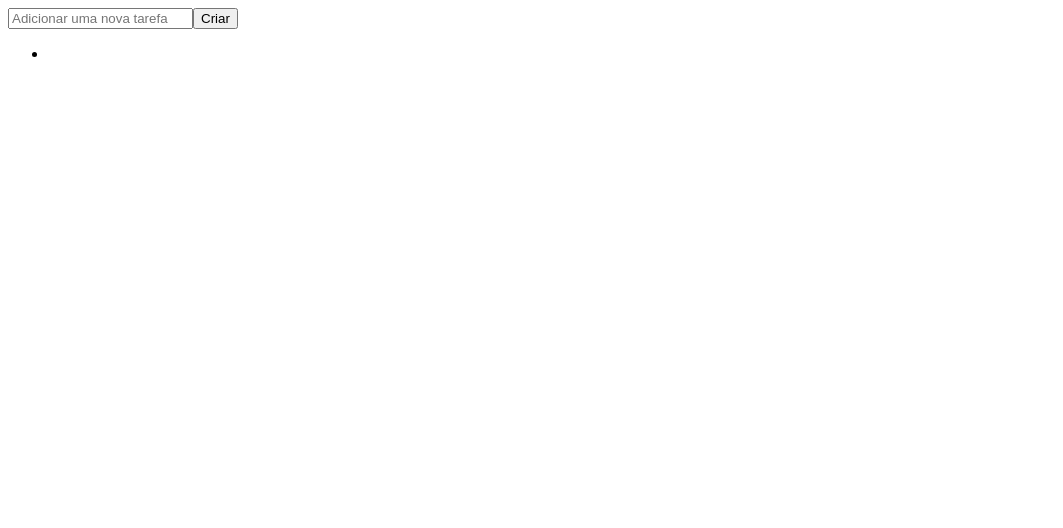
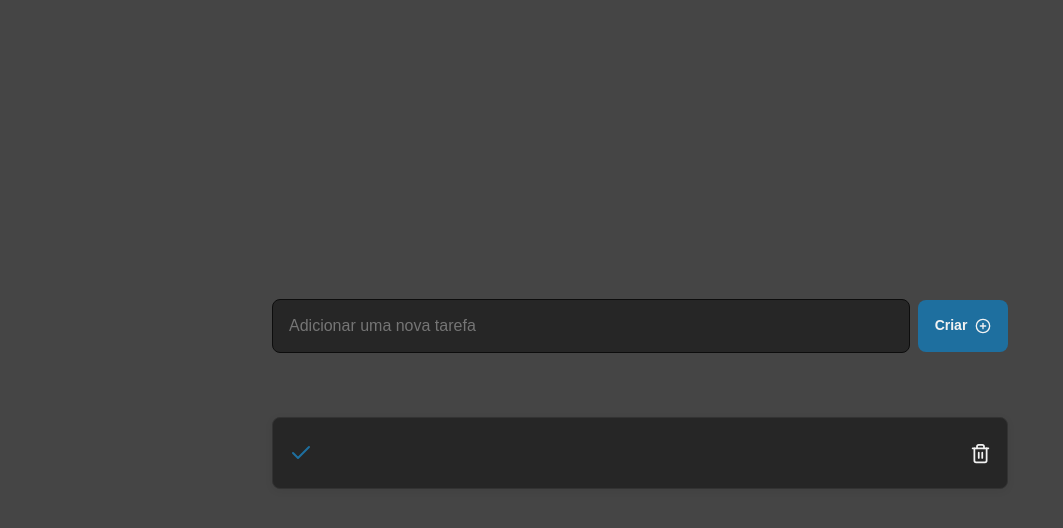
Before and after one commit to W-Carlos/my-tak-list, a React (Vite) app: page / in a window 1280 px wide. Both pictures are taken after a click on the button "Criar". Shown: the top 528 px of the page, without its empty margins (0-1063 px from the left). Built offline with nearby package versions, Linux system fonts and the light colour scheme.

Commit message:
I did the styling and the function to mark completed task

```diff
--- a/index.html
+++ b/index.html
@@ -4,6 +4,8 @@
     <meta charset="UTF-8" />
     <link rel="icon" type="image/svg+xml" href="/vite.svg" />
     <meta name="viewport" content="width=device-width, initial-scale=1.0" />
+    <link rel="preconnect" href="https://fonts.gstatic.com" crossorigin>
+    <link href="https://fonts.googleapis.com/css2?family=Inter:wght@400;700&family=Poppins:wght@400;900&display=swap" rel="stylesheet">
     <title>My Task List</title>
   </head>
   <body>
--- a/package.json
+++ b/package.json
@@ -11,6 +11,8 @@
   "dependencies": {
     "react": "^18.2.0",
     "react-dom": "^18.2.0",
+    "react-icons": "^4.7.1",
+    "styled-components": "^5.3.6",
     "uuid": "^9.0.0"
   },
   "devDependencies": {
--- a/src/App.jsx
+++ b/src/App.jsx
@@ -1,34 +1,70 @@
-import React, { useState } from "react"
-import { v4 as uuid } from 'uuid';
+import React, { useState } from "react";
+import { v4 as uuid } from "uuid";
+import {
+  Container,
+  ContainerItems,
+  ContainerInput,
+  Input,
+  Button,
+  AddButton,
+  ListItem,
+  Check,
+  Trash
+} from "./styles";
 
 function App() {
-  const [ list, setList ] = useState([])
-  const [ inputValue, setInputValue ] = useState('')
+  const [list, setList] = useState([]); // Estado para montar a lista
+  const [inputValue, setInputValue] = useState(""); // Estado com o valor digitado no input
 
-  // Função com o valor do input
+  // Função que pega o valor do input
   function inputChange(event) {
-    setInputValue(event.target.value)
+    setInputValue(event.target.value);
   }
 
   // Função para adicionar nova tarefa
   function AddTask() {
-    setList([...list, { id: uuid(), task: inputValue }])
+    // Array com o objeto das novas tarefas
+    // Spread operator vai esparramar tudo dentro do array e vai colocar um item abaixo do outro
+    setList([...list, { id: uuid(), task: inputValue, finished: false }]);
+  }
+
+  // Função para marcar tarefa como concluida
+  function finishedTask(id) {
+
+    const newList = list.map( (item) =>
+      item.id === id ? {...item, finished: !item.finished} : item
+    )
+
+    setList(newList)
   }
 
   return (
-    <div>
-      <input onChange={inputChange} type="text" placeholder="Adicionar uma nova tarefa" />
-      <button onClick={AddTask}>Criar</button>
+    <Container>
+      <ContainerItems>
+        <ContainerInput>
+          <Input
+            onChange={inputChange}
+            type="text"
+            placeholder="Adicionar uma nova tarefa"
+          />
+          <Button onClick={AddTask}>
+            Criar
+            <AddButton />
+          </Button>
+        </ContainerInput>
 
-      <ul>
-        {
-          list.map( item => (
-            <li key={item.id}>{item.task}</li>
-          ))
-        }
-      </ul>
-    </div>
-  )
+        <ul>
+          {list.map((item) => (
+            <ListItem key={item.id} ischecked={item.finished}>
+              <Check onClick={() => finishedTask(item.id)} />
+              <li>{item.task}</li>
+              <Trash />
+            </ListItem>
+          ))}
+        </ul>
+      </ContainerItems>
+    </Container>
+  );
 }
 
-export default App
+export default App;
--- /dev/null
+++ b/src/globalStyles.js
@@ -0,0 +1,26 @@
+import { createGlobalStyle } from "styled-components";
+
+const globalStyles = createGlobalStyle`
+    * {
+        margin: 0;
+        padding: 0;
+        box-sizing: border-box;
+        outline: none;
+    }
+
+    html {
+        font-size: 62.5%;
+        scroll-behavior: smooth;
+    }
+
+    body {
+        font-family: 'Inter', sans-serif;
+        font-size: 1.6rem;
+    }
+
+    li {
+        list-style: none;
+    }
+`
+
+export default globalStyles
--- a/src/main.jsx
+++ b/src/main.jsx
@@ -1,9 +1,11 @@
 import React from 'react'
 import ReactDOM from 'react-dom/client'
 import App from './App'
+import GlobalStyles from './globalStyles'
 
 ReactDOM.createRoot(document.getElementById('root')).render(
   <React.StrictMode>
+    <GlobalStyles />
     <App />
   </React.StrictMode>
 )
--- /dev/null
+++ b/src/styles.js
@@ -0,0 +1,110 @@
+import styled from "styled-components";
+import { FiPlusCircle, FiCheck, FiTrash2 } from "react-icons/fi";
+
+export const Container = styled.div`
+  width: 100vw;
+  height: 100vh;
+  display: flex;
+  justify-content: center;
+  align-items: center;
+
+  background-color: #454545;
+`;
+
+export const ContainerItems = styled.div``;
+
+export const ContainerInput = styled.div`
+  display: flex;
+  align-items: center;
+
+  margin-bottom: 6.4rem;
+`;
+
+export const Input = styled.input`
+  width: 638px;
+  height: 54px;
+  padding-left: 1.6rem;
+
+  background: #262626;
+
+  border: 1px solid #0d0d0d;
+  border-radius: 0.8rem;
+
+  font-style: normal;
+  font-weight: 400;
+  font-size: 1.6rem;
+  line-height: 140%;
+
+  color: #808080;
+`;
+
+export const Button = styled.button`
+  display: flex;
+  align-items: center;
+  justify-content: center;
+  flex-direction: row;
+  gap: 0.8rem;
+
+  width: 9rem;
+  height: 5.2rem;
+  margin-left: 0.8rem;
+
+  background: #1e6f9f;
+  border-radius: 0.8rem;
+
+  border: none;
+  cursor: pointer;
+  font-style: normal;
+  font-weight: 700;
+  font-size: 1.4rem;
+  line-height: 140%;
+
+  color: #f2f2f2;
+`;
+
+export const AddButton = styled(FiPlusCircle)`
+  width: 1.6rem;
+  height: 1.6rem;
+`;
+
+export const ListItem = styled.div`
+  width: 73.6rem;
+  height: 7.2rem;
+  padding: 0 1.6rem;
+  margin-bottom: 1.2rem;
+
+  display: flex;
+  align-items: center;
+  justify-content: space-between;
+  flex-direction: row;
+
+  background: #262626;
+
+  border: 1px solid #333333;
+  box-shadow: 0px 2px 8px rgba(0, 0, 0, 0.06);
+  border-radius: 8px;
+
+  font-style: normal;
+  font-weight: 400;
+  font-size: 1.4rem;
+  line-height: 140%;
+  text-decoration: ${props => props.ischecked ? 'line-through' : 'none'};
+
+  color:${props => props.ischecked ? '#808080' : '#f2f2f2'};
+
+
+`;
+
+export const Check = styled(FiCheck)`
+    width: 2.4rem;
+    height: 2.4rem;
+    cursor: pointer;
+    color: #1e6f9f;
+`;
+
+export const Trash = styled(FiTrash2)`
+    width: 2.1rem;
+    height: 2.1rem;
+    cursor: pointer;
+    color: #f2f2f2;
+`;
```
Also changed, not shown: 1 other file (tests, documents, lock files or other folders).
